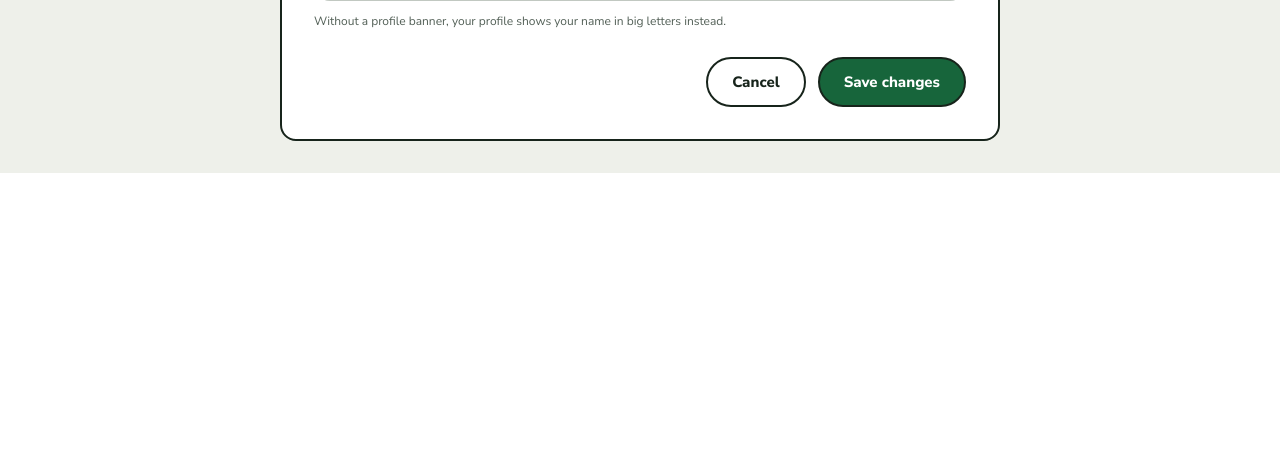
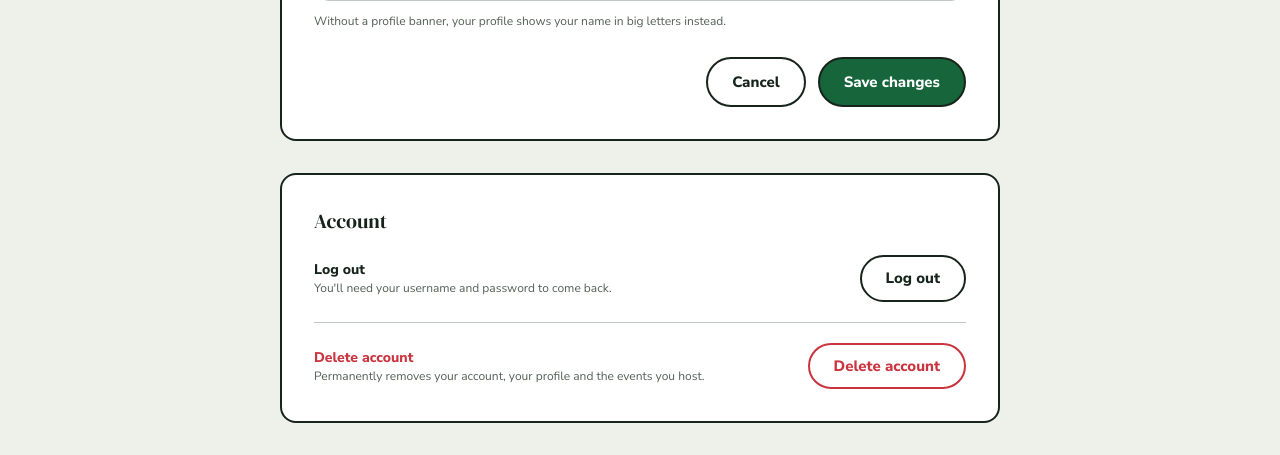
Before and after one commit to WilliamJesUI/Group-1-KKI, a Django app: page /profile/edit/ in a window 1280 px wide. Shown: the part 1311-1766 px from the top of the page. Before the commit the page ends 1484 px from the top, so only its background shows below. Run offline with Django 5.2, Linux system fonts and the light colour scheme; the visitor is signed in with stand-in values (Sample User, id 1).

Commit message:
feat: added 'delete account' feature

```diff
--- a/accounts/forms.py
+++ b/accounts/forms.py
@@ -25,8 +25,8 @@ FILE_CLASS = "sr-only"
 MAX_IMAGE_SIZE = 2 * 1024 * 1024  # 2 MB
 ACCEPTED_TYPES = "image/jpeg,image/png,image/webp"
 
-# /profile/<username>/ is the public page, so /profile/edit/ would clash with a user called "edit"
-RESERVED_USERNAMES = {"edit"}
+# /profile/<username>/ is the public page, so /profile/edit/ and /profile/delete/ would clash with users with those names
+RESERVED_USERNAMES = {"edit", "delete"}
 
 
 class AriaInvalidMixin:
@@ -232,3 +232,27 @@ class EditProfileForm(AriaInvalidMixin, forms.ModelForm):
         if commit:
             profile.save()
         return profile
+
+
+class DeleteAccountForm(AriaInvalidMixin, forms.Form):
+    # Deleting an account can't be undone, so we ask for the password and a tick, in case the button was pressed by accident
+    password = forms.CharField(
+        label="Your password",
+        strip=False,
+        widget=forms.PasswordInput(attrs={"class": INPUT_CLASS, "placeholder": "Your password", "autocomplete": "current-password"}),
+    )
+    confirm = forms.BooleanField(
+        label="I understand this can't be undone",
+        error_messages={"required": "Please tick the box to confirm."},
+        widget=forms.CheckboxInput(attrs={"class": CHECKBOX_CLASS}),
+    )
+
+    def __init__(self, *args, user, **kwargs):
+        super().__init__(*args, **kwargs)
+        self.user = user
+
+    def clean_password(self):
+        password = self.cleaned_data["password"]
+        if not self.user.check_password(password):
+            raise forms.ValidationError("That password isn't right. Please try again.")
+        return password
--- a/accounts/templates/accounts/edit_profile.html
+++ b/accounts/templates/accounts/edit_profile.html
@@ -33,6 +33,32 @@
             <button type="submit" class="rounded-full border-2 border-ink bg-brand px-6 py-3 text-[15px] font-extrabold text-white hover:bg-brand-hover">Save changes</button>
         </div>
     </form>
+
+    <section class="mt-8 rounded-2xl border-2 border-ink bg-surface p-6 sm:p-8">
+        <h2 class="font-display text-xl">Account</h2>
+
+        <div class="mt-5 flex flex-col gap-3 sm:flex-row sm:items-center sm:justify-between">
+            <div>
+                <p class="text-sm font-extrabold">Log out</p>
+                <p class="text-xs text-ink-soft">You'll need your username and password to come back.</p>
+            </div>
+            {# Logging out needs a POST form (Django 5 refuses a plain link) #}
+            <form method="post" action="{% url 'profile:logout' %}">
+                {% csrf_token %}
+                <button type="submit" class="rounded-full border-2 border-ink bg-surface px-6 py-2.5 text-[15px] font-extrabold hover:bg-brand-tint">Log out</button>
+            </form>
+        </div>
+
+        <hr class="my-5 border-line">
+
+        <div class="flex flex-col gap-3 sm:flex-row sm:items-center sm:justify-between">
+            <div>
+                <p class="text-sm font-extrabold text-danger-text">Delete account</p>
+                <p class="text-xs text-ink-soft">Permanently removes your account, your profile and the events you host.</p>
+            </div>
+            <a href="{% url 'profile:delete_account' %}" class="rounded-full border-2 border-danger-text bg-surface px-6 py-2.5 text-center text-[15px] font-extrabold text-danger-text hover:bg-pink/40">Delete account</a>
+        </div>
+    </section>
 </div>
 
 <script>
--- a/accounts/urls.py
+++ b/accounts/urls.py
@@ -1,6 +1,6 @@
 from django.urls import path
 
-from accounts.views import EditProfileView, LoginView, LogoutView, ProfileImageView, ProfileView, RegisterView
+from accounts.views import DeleteAccountView, EditProfileView, LoginView, LogoutView, ProfileImageView, ProfileView, RegisterView
 
 # app_name is "profile" (not "accounts") on purpose: the navbar in templates/header.html lights up the Profile tab
 # when app_name is "profile", see docs/TEAM-GUIDE.md section 2.
@@ -11,8 +11,9 @@ urlpatterns = [
     path('login/', LoginView.as_view(), name='login'),
     path('logout/', LogoutView.as_view(), name='logout'),
     path('profile/', ProfileView.as_view(), name='show_profile'),
-    # "edit/" has to stay above "<str:username>/", otherwise "edit" would be read as a username
+    # "edit/" and "delete/" have to stay above "<str:username>/", otherwise they would be read as usernames
     path('profile/edit/', EditProfileView.as_view(), name='edit_profile'),
+    path('profile/delete/', DeleteAccountView.as_view(), name='delete_account'),
     path('profile/<str:username>/', ProfileView.as_view(), name='show_user_profile'),
     # Uploaded photos (see ProfileImageView)
     path('profile/<str:username>/picture/', ProfileImageView.as_view(kind='avatar'), name='picture'),
--- a/accounts/views.py
+++ b/accounts/views.py
@@ -1,6 +1,6 @@
 from django.conf import settings
 from django.contrib import messages
-from django.contrib.auth import login
+from django.contrib.auth import login, logout
 from django.contrib.auth import views as auth_views
 from django.contrib.auth.mixins import LoginRequiredMixin
 from django.contrib.auth.models import User
@@ -10,7 +10,7 @@ from django.urls import reverse_lazy
 from django.views import View
 from django.views.generic import FormView, TemplateView, UpdateView
 
-from accounts.forms import EditProfileForm, LoginForm, RegisterForm
+from accounts.forms import DeleteAccountForm, EditProfileForm, LoginForm, RegisterForm
 from accounts.models import Profile, ProfileImage
 
 
@@ -174,3 +174,24 @@ class ProfileImageView(View):
         # The link ends in ?v=<number> and the number changes with every new upload, so a day of caching is safe
         response["Cache-Control"] = "public, max-age=86400"
         return response
+
+
+class DeleteAccountView(LoginRequiredMixin, FormView):
+    # Step 1 (GET): a warning page. Step 2 (POST): the right password plus the tick, then the account is deleted.
+    template_name = "accounts/delete_account.html"
+    form_class = DeleteAccountForm
+    success_url = reverse_lazy("profile:login")
+
+    def get_form_kwargs(self):
+        kwargs = super().get_form_kwargs()
+        kwargs["user"] = self.request.user
+        return kwargs
+
+    def form_valid(self, form):
+        user = self.request.user
+        # Log out first (this clears the session), then delete. Deleting the User also deletes their Profile,
+        # uploaded photos and RSVPs, and the events they host, because those are linked with on_delete=CASCADE.
+        logout(self.request)
+        user.delete()
+        messages.success(self.request, "Account deleted\nYour account and profile are gone. You're always welcome back in the garden.")
+        return super().form_valid(form)
```
Also changed, not shown: accounts/templates/accounts/delete_account.html (added, +48 -0 lines), accounts/tests.py (+51 -0 lines).
